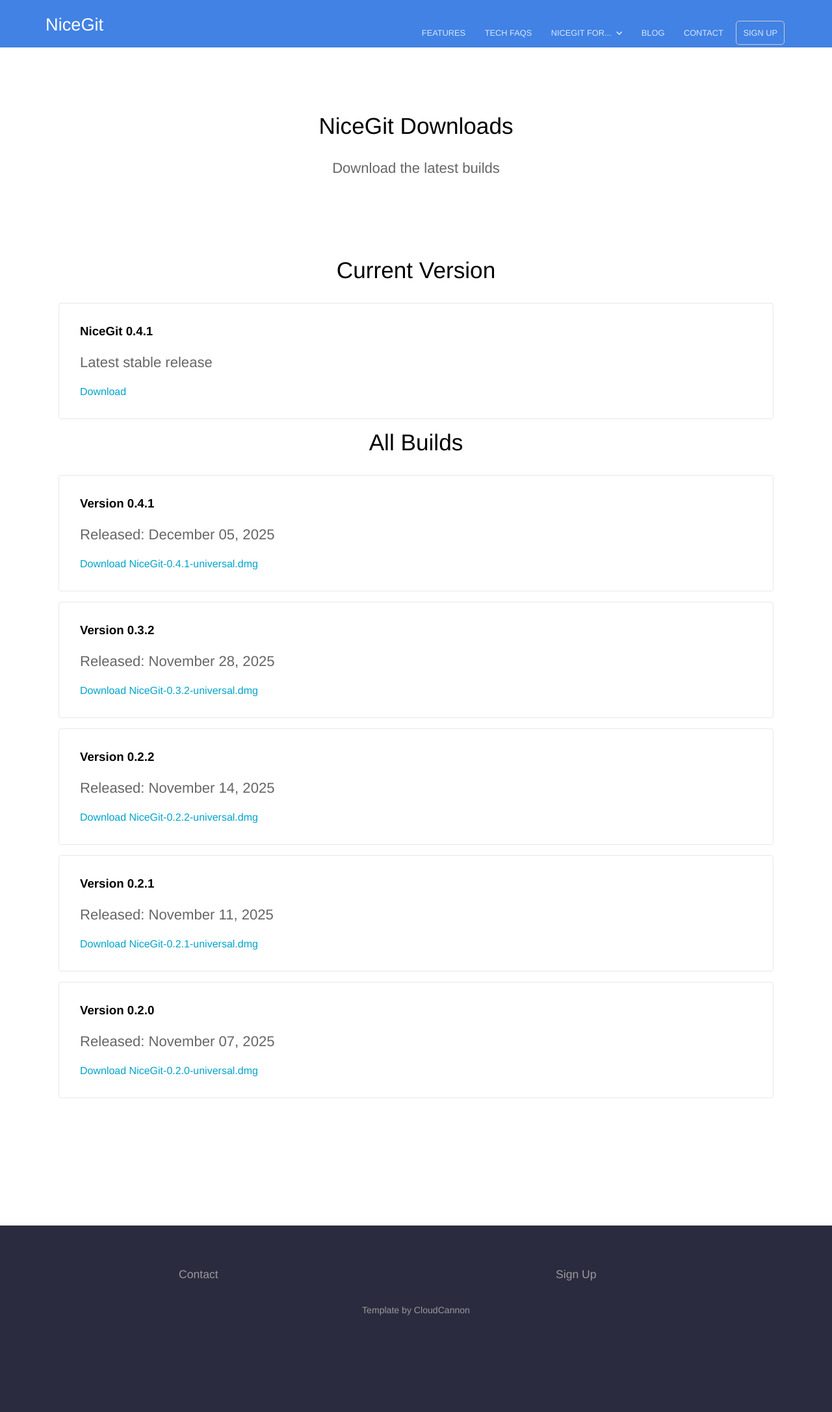
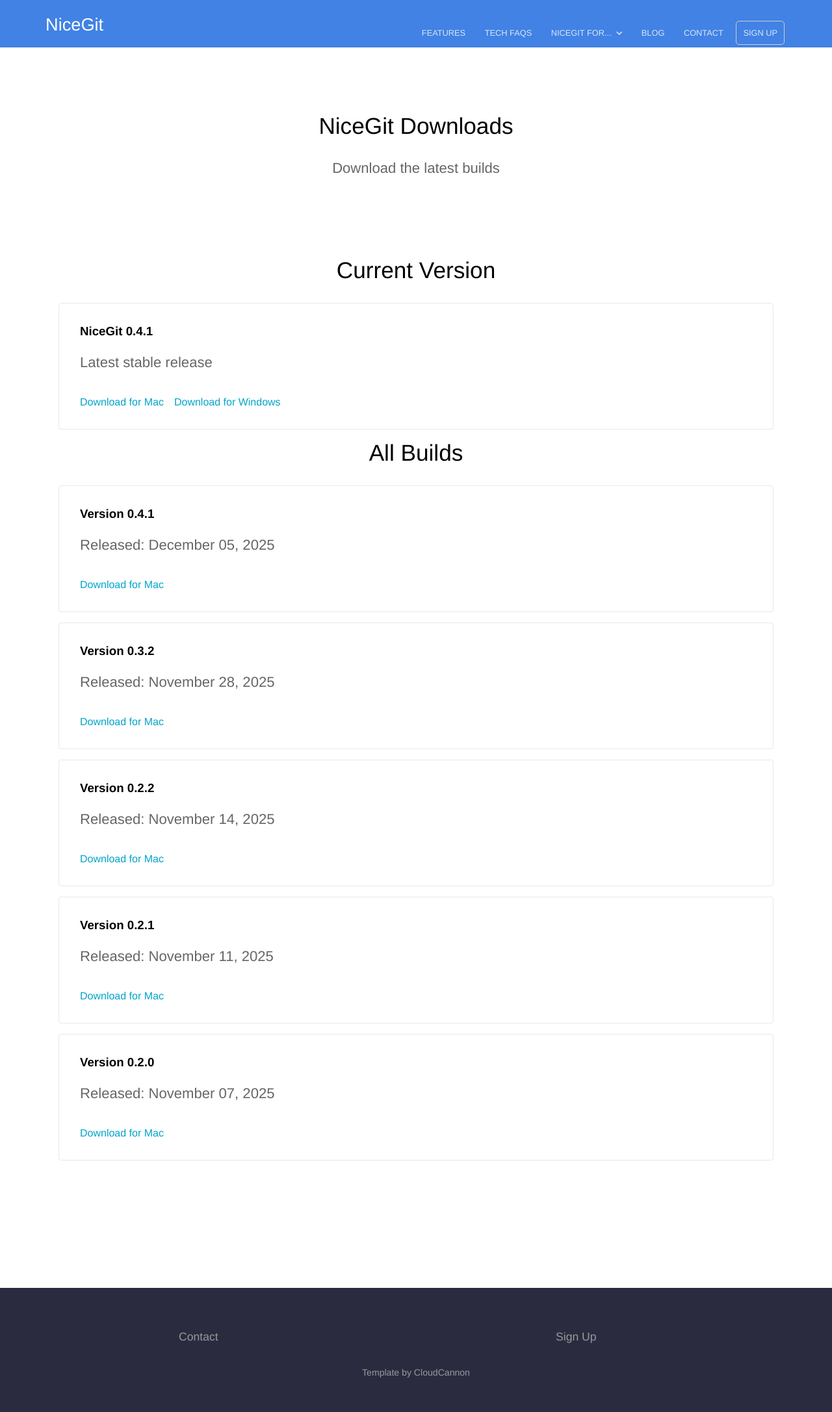
Before and after one commit to NiceGitTeam/Web, a Jekyll site: the page built from downloads.html, in a window 1280 px wide. Shown: the whole page at 65% size. Built offline with Jekyll 4.4.1, drawn with Linux system fonts in a browser that asks for light colours; comment, search, counter and statistics services are not loaded; before the commit the page ends 2077 px from its top, so only the background shows below that.

Commit message:
Downloads page shows Windows builds

```diff
--- a/_config.yml
+++ b/_config.yml
@@ -120,18 +120,18 @@
 downloads:
   builds:
     - version: "0.2.0"
-      filename: "NiceGit-0.2.0-universal.dmg"
+      mac_filename: "NiceGit-0.2.0-universal.dmg"
       date: "2025-11-07"
     - version: "0.2.1"
-      filename: "NiceGit-0.2.1-universal.dmg"
+      mac_filename: "NiceGit-0.2.1-universal.dmg"
       date: "2025-11-11"
     - version: "0.2.2"
-      filename: "NiceGit-0.2.2-universal.dmg"
+      mac_filename: "NiceGit-0.2.2-universal.dmg"
       date: "2025-11-14"
     - version: "0.3.2"
-      filename: "NiceGit-0.3.2-universal.dmg"
+      mac_filename: "NiceGit-0.3.2-universal.dmg"
       date: "2025-11-28"
     - version: "0.4.1"
-      filename: "NiceGit-0.4.1-universal.dmg"
+      mac_filename: "NiceGit-0.4.1-universal.dmg"
       date: "2025-12-05"
   current_version: "0.4.1"
--- a/downloads.html
+++ b/downloads.html
@@ -11,7 +11,10 @@
 			<div class="download-item">
 				<h3>NiceGit {{ site.downloads.current_version }}</h3>
 				<p>Latest stable release</p>
-				<a href="https://download.nicegit.com/NiceGit-{{ site.downloads.current_version }}-universal.dmg" class="button">Download</a>
+				<div class="download-buttons">
+					<a href="https://download.nicegit.com/NiceGit-{{ site.downloads.current_version }}-universal.dmg" class="button">Download for Mac</a>
+					<a href="https://download.nicegit.com/NiceGit-{{ site.downloads.current_version }} Setup.exe" class="button">Download for Windows</a>
+				</div>
 			</div>
 
 			<h2>All Builds</h2>
@@ -19,7 +22,14 @@
 			<div class="download-item">
 				<h3>Version {{ build.version }}</h3>
 				<p>Released: {{ build.date | date: "%B %d, %Y" }}</p>
-				<a href="https://download.nicegit.com/{{ build.filename }}" class="button alt">Download {{ build.filename }}</a>
+				<div class="download-buttons">
+					{% if build.mac_filename %}
+					<a href="https://download.nicegit.com/{{ build.mac_filename }}" class="button alt">Download for Mac</a>
+					{% endif %}
+					{% if build.windows_filename %}
+					<a href="https://download.nicegit.com/{{ build.windows_filename }}" class="button alt">Download for Windows</a>
+					{% endif %}
+				</div>
 			</div>
 			{% endfor %}
 		</div>
@@ -41,4 +51,10 @@
 .download-item .button {
 	margin-top: 1em;
 }
+
+.download-buttons {
+	display: flex;
+	gap: 1em;
+	flex-wrap: wrap;
+}
 </style>
```
Also changed, not shown: UpdateDownloads.ts (+32 -14 lines).
